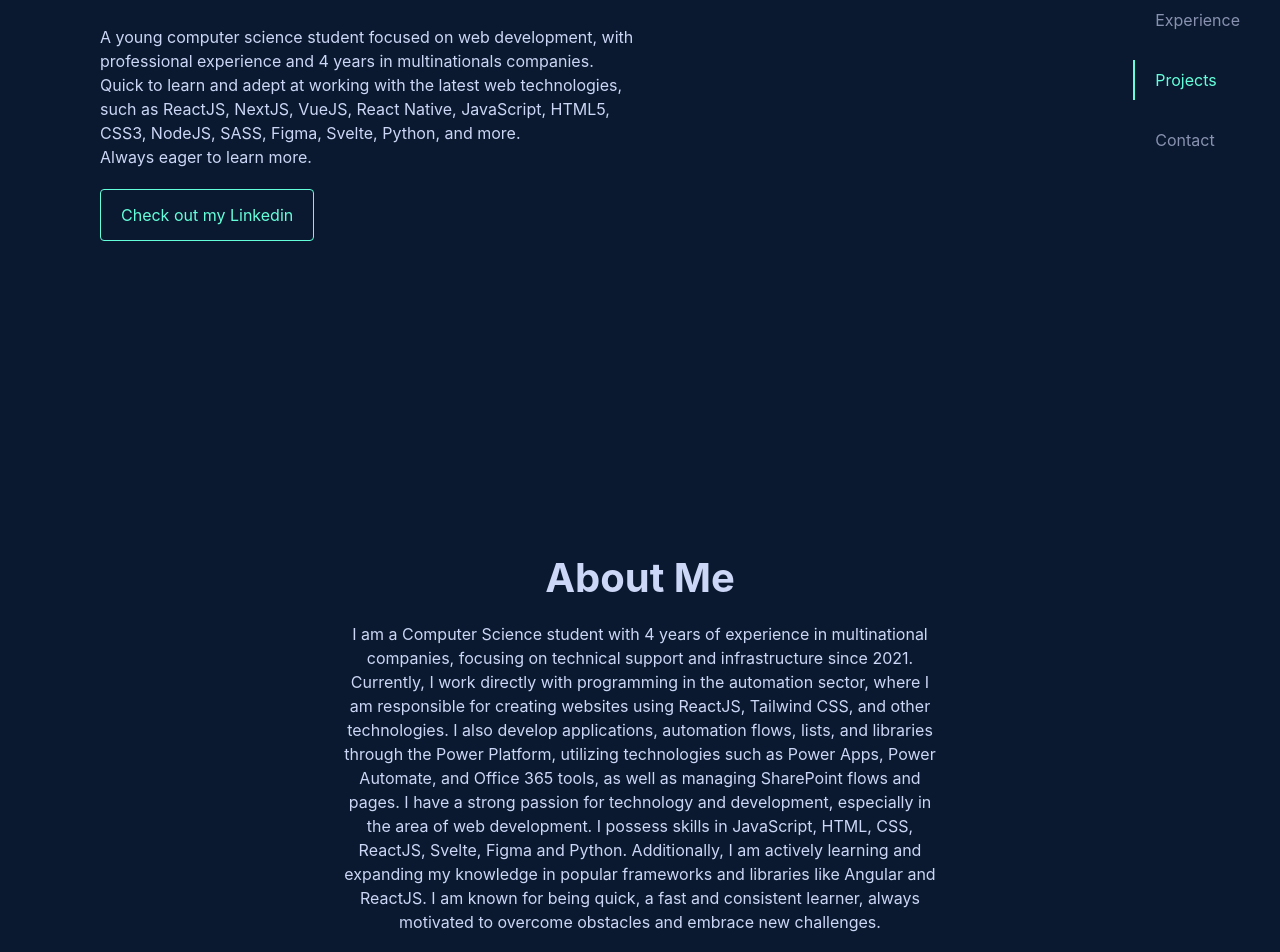
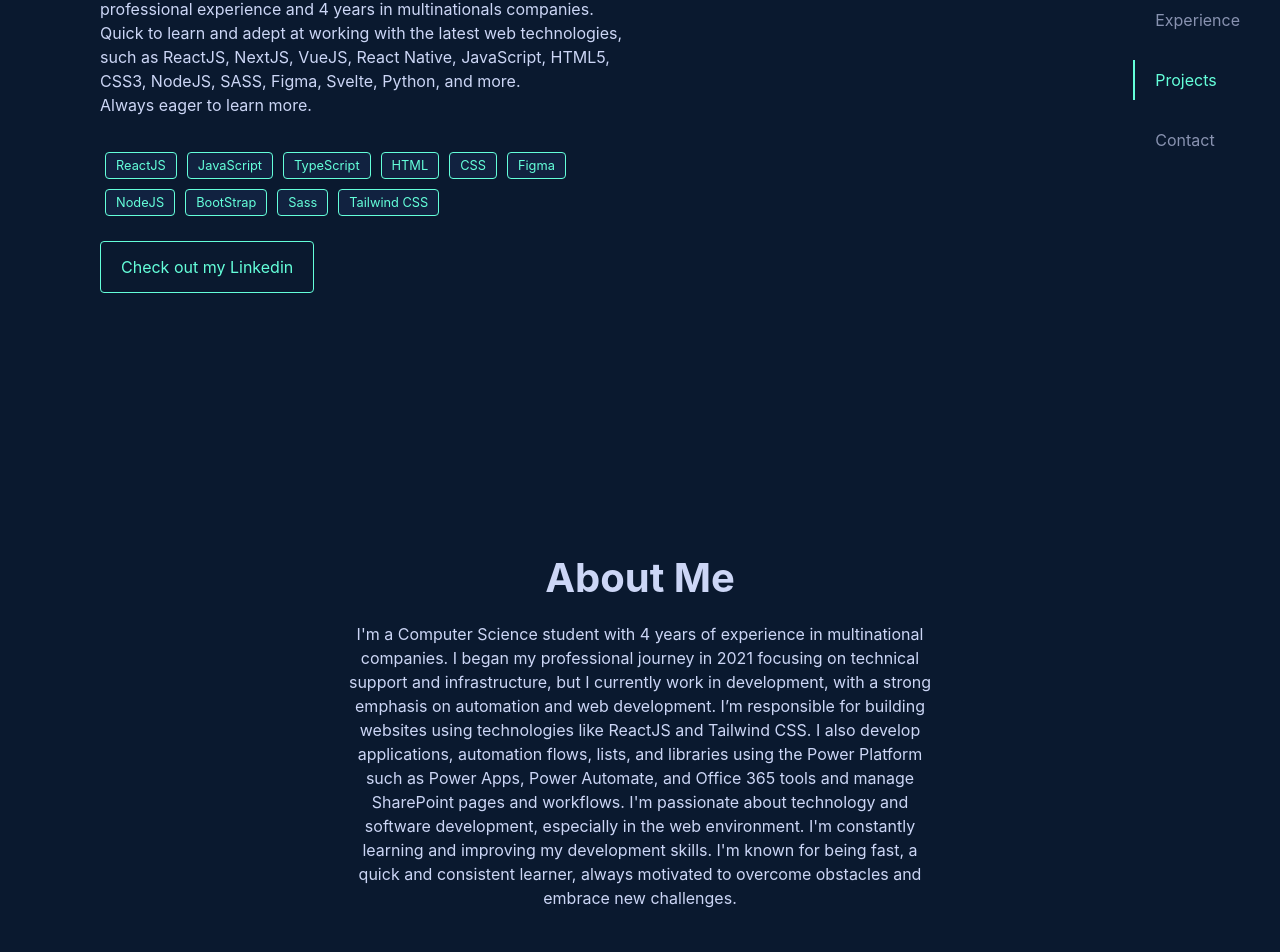
Before and after one commit to vLecaBR/my-portfolio, a React (Create React App) app: page / in a window 1280 px wide. Shown: the part 380-1332 px from the top of the page. Built offline with nearby package versions, Linux system fonts and the light colour scheme.

Commit message:
atualizando hero e about

```diff
--- a/src/components/About/index.jsx
+++ b/src/components/About/index.jsx
@@ -10,17 +10,15 @@ const About = () => (
   <Section id="about">
     <Title>About Me</Title>
     <Text>
-    I am a Computer Science student with 4 years of experience in multinational companies,
-    focusing on technical support and infrastructure since 2021. Currently, I work directly
-    with programming in the automation sector, where I am responsible for creating websites
-    using ReactJS, Tailwind CSS, and other technologies. I also develop applications, automation
-    flows, lists, and libraries through the Power Platform, utilizing technologies such as Power
-     Apps, Power Automate, and Office 365 tools, as well as managing SharePoint flows and pages.
-      I have a strong passion for technology and development, especially in the area of web development.
-      I possess skills in JavaScript, HTML, CSS, ReactJS, Svelte, Figma and Python. Additionally,
-      I am actively learning and expanding my knowledge in popular frameworks and libraries like
-      Angular and ReactJS. I am known for being quick, a fast and consistent learner, always motivated
-      to overcome obstacles and embrace new challenges.
+I'm a Computer Science student with 4 years of experience in multinational companies.
+I began my professional journey in 2021 focusing on technical support and infrastructure,
+but I currently work in development, with a strong emphasis on automation and web development.
+ I’m responsible for building websites using technologies like ReactJS and Tailwind CSS.
+ I also develop applications, automation flows, lists, and libraries using the Power Platform
+ such as Power Apps, Power Automate, and Office 365 tools and manage SharePoint pages and workflows.
+  I'm passionate about technology and software development, especially in the web environment.
+  I'm constantly learning and improving my development skills. I'm known for being fast, a quick
+  and consistent learner, always motivated to overcome obstacles and embrace new challenges.
     </Text>
   </Section>
 );
--- a/src/components/Hero/Hero.styles.js
+++ b/src/components/Hero/Hero.styles.js
@@ -76,3 +76,20 @@ export const Button = styled.a`
     font-size: 0.9em;
   }
 `;
+
+export const Skills = styled.div`
+  display: flex;
+  flex-wrap: wrap;
+  margin-top: 10px;
+  max-width: 540px;
+`;
+
+export const Skill = styled.span`
+  background-color: #112240;
+  border: 1px solid #64ffda;
+  border-radius: 4px;
+  padding: 5px 10px;
+  margin: 5px;
+  font-size: 0.8em;
+  color: #64ffda;
+`;
--- a/src/components/Hero/index.jsx
+++ b/src/components/Hero/index.jsx
@@ -5,7 +5,9 @@ import {
   Name,
   Subtitle,
   Description,
-  Button
+  Button,
+  Skills,
+  Skill
 } from './Hero.styles';
 
 const Hero = () => (
@@ -18,6 +20,20 @@ const Hero = () => (
       Quick to learn and adept at working with the latest web technologies, such as ReactJS, NextJS, VueJS, React Native, JavaScript, HTML5, CSS3, NodeJS, SASS, Figma, Svelte, Python, and more. <br></br>
       Always eager to learn more.
     </Description>
+
+                <Skills>
+                  <Skill>ReactJS</Skill>
+                  <Skill>JavaScript</Skill>
+                  <Skill>TypeScript</Skill>
+                  <Skill>HTML</Skill>
+                  <Skill>CSS</Skill>
+                  <Skill>Figma</Skill>
+                  <Skill>NodeJS</Skill>
+                  <Skill>BootStrap</Skill>
+                  <Skill>Sass</Skill>
+                  <Skill>Tailwind CSS</Skill>
+                  </Skills><br></br>
+
     <Button href="https://www.linkedin.com/in/victor-leca-vlkbr/" target="_blank">Check out my Linkedin</Button>
   </Section>
 );
```
Also changed, not shown: src/components/About/About.styles.js (line endings or trailing spaces).
